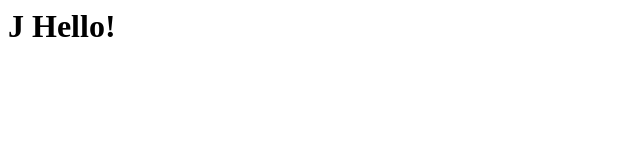
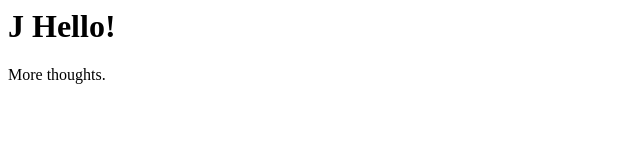
Before and after one commit to joeluejio/jtest, a plain HTML site: page index.html in a window 1280 px wide. Shown: the full height of the page, 0-640 px from the left. Drawn offline with Linux system fonts and the light colour scheme.

Commit message:
Add to Index

```diff
--- a/index.html
+++ b/index.html
@@ -2,5 +2,6 @@
 <head/>
 <body>
 <h1>J Hello!</h1>
+<p>More thoughts.</p>
 </body>
 </html>
```
